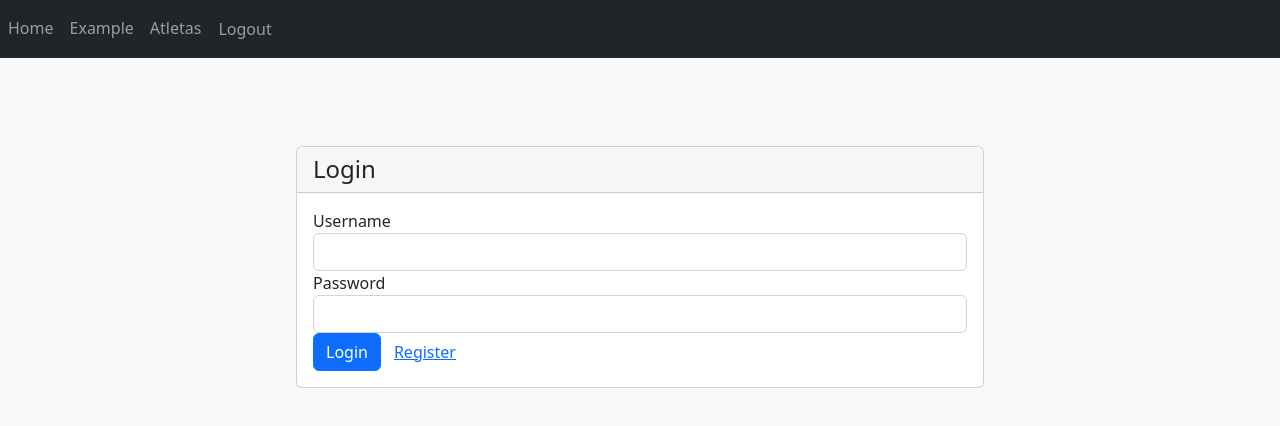
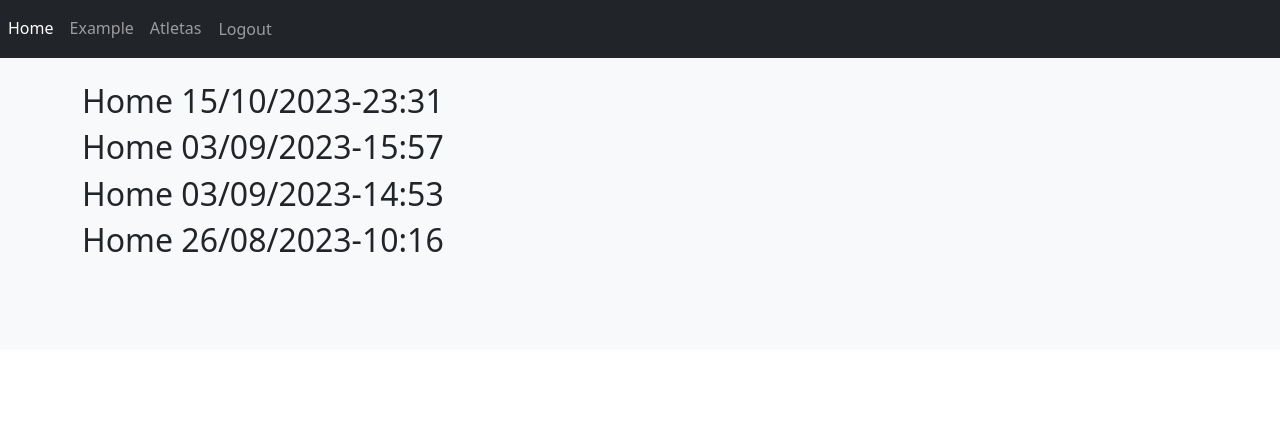
Before and after one commit to kendo-londrina/front, a Vue app: page / in a window 1280 px wide. Before the commit this address led to /account/login. Shown: the top 426 px of the page. Built offline with nearby package versions, Linux system fonts and the light colour scheme.

Commit message:
ci: testar aletrações em develop

```diff
--- a/src/router/index.ts
+++ b/src/router/index.ts
@@ -23,7 +23,7 @@ router.beforeEach(async (to) => {
     alertStore.clear();
 
     // redirect to login page if not logged in and trying to access a restricted page
-    const publicPages = ['/account/login', '/account/register', '/example'];
+    const publicPages = ['/', '/account/login', '/account/register', '/example'];
     const authRequired = !publicPages.includes(to.path);
     const authStore = useAuthStore();
 
--- a/src/views/Home.vue
+++ b/src/views/Home.vue
@@ -1,5 +1,6 @@
 <template>
     <div class="home">
+        <h2>Home 15/10/2023-23:31</h2>
         <h2>Home 03/09/2023-15:57</h2>
         <h2>Home 03/09/2023-14:53</h2>
         <h2>Home 26/08/2023-10:16</h2>
```
